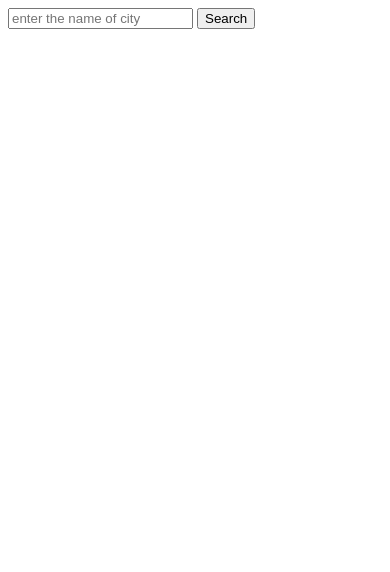
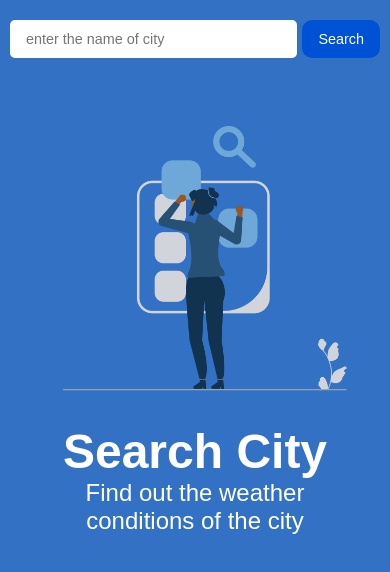
Before and after one commit to hibads12/WEATHER-app, a plain HTML site: page index.html in a window 390 px wide. Drawn offline with Linux system fonts and the light colour scheme.

Commit message:
Add initial design to index: header, search bar, main image and headings

```diff
--- a/index.html
+++ b/index.html
@@ -4,16 +4,19 @@
      <meta charset="UTF-8">
      <meta name="viewport" content="width=device-width, initial-scale=1.0">
      <title>Document</title>
+     <script src="search.js" defer></script>
+     <link rel="stylesheet" href="style.css">
+
 </head>
 <body>
-     <script src="search.js" defer></script>
-     <main>
+    <header>
      <input type="search" placeholder="enter the name of city" id="input-search">
-     <button id="btn">Search</button>
+     <button id="btn" class="">Search</button></header>
+ <main>
+     <img src="image1.webp" alt="">
+     <h1 class="text-3xl font-bold text-blue-600">Search City</h1>
+     <h2>Find out the weather conditions of the city</h2>
      <div id="weather"></div>
 </main>
-<footer>
-
-</footer>
 </body>
 </html>
--- a/search.js
+++ b/search.js
@@ -3,6 +3,9 @@ const API_KEY = "7243524df7ed8da4bf299a49a0c434f2";
 const inputSearch = document.getElementById("input-search");
 const btn = document.getElementById("btn");
 const weather = document.getElementById("weather");
+const header = document.querySelector('header');
+const main = document.querySelector('main');
+
 // Function to fetch weather data from OpenWeather API
 async function fetchweatherdara(city) {
   const apiurl = `https://api.openweathermap.org/data/2.5/weather?q=${city}&appid=${API_KEY}&units=metric`;
@@ -21,7 +24,7 @@ async function fetchweatherdara(city) {
 }
 // Function to display weather data in the page
 function showweather(data) {
-  weather.innerHTML = `
+  main.innerHTML = `
      <h3>${data.name}, ${data.sys.country}</h3>
         <p>🌡️ Temperature: ${data.main.temp} °C</p>
         <p>☁️ Weather: ${data.weather[0].description}</p>
@@ -31,15 +34,21 @@ function showweather(data) {
 // Event listener for the search button
 btn.addEventListener("click", async function () {
   const city = inputSearch.value.trim();
+   header.classList.add('hidden');
   if (city === "") {
+     header.classList.add('hidde');
+    main.classList.add('hidden');
     weather.innerHTML = "please enter the name of city";
     return;
   }
   const data = await fetchweatherdara(city);
 
   if (data) {
+    main.classList.remove('hidden');
     showweather(data);
+
   } else {
+    main.classList.add('hidden');
     weather.innerHTML = "No weather found";
   }
 });
--- /dev/null
+++ b/style.css
@@ -0,0 +1,112 @@
+* {
+  margin: 0;
+  padding: 0;
+  box-sizing: border-box;
+  font-family: 'Poppins', sans-serif;
+}
+
+body {
+  background:rgb(50, 113, 196);
+  color: #fff;
+}
+main {
+  padding: 2rem;
+  border-radius: 20px;
+  text-align: center;
+  width: auto;
+  height: 90vh;
+  margin: 8px;
+}
+
+/* --- Header search bar --- */
+header {
+  display: flex;
+  margin-top: 10px;
+  padding: 10px;
+  gap: 8px;
+}
+
+header input {
+  flex: 1;
+  padding: 0.7rem 1rem;
+  border: none;
+  border-radius: 5px;
+  outline: none;
+  font-size: 1rem;
+}
+
+header button {
+  padding: 0.7rem 1.2rem;
+  border: none;
+  border-radius: 10px;
+  background: #0052d4;
+  color: white;
+  cursor: pointer;
+  transition: 0.3s ease;
+}
+
+header button:hover {
+  background: #4364f7;
+}
+
+/* --- Image style --- */
+main img {
+  width: auto;
+  height: 400px;
+  margin: auto auto;
+  display: block;
+}
+
+/* --- Headings --- */
+main h1 {
+  font-size: 4rem;
+  margin-top: 1rem;
+  font-weight: 700;
+}
+
+main h2 {
+  font-size: 1.5rem;
+  font-weight: 400;
+  margin-bottom: 1.5rem;
+}
+/* Smartphones (max-width: 600px) */
+@media (max-width: 600px) {
+  header {
+    flex-direction: row;
+    gap: 5px;
+  }
+
+  header input {
+    flex: 1;
+    font-size: 0.9rem;
+  }
+
+  header button {
+    flex: 0 0 auto;
+    font-size: 0.9rem;
+    padding: 0.6rem 1rem;
+  }
+}
+
+/* Tablets (max 900px) */
+@media (max-width: 900px) {
+  main h1 {
+    font-size: 3rem;
+  }
+
+  main img {
+    height: 300px;
+  }
+
+  header input {
+    font-size: 0.9rem;
+  }
+
+  header button {
+    font-size: 0.9rem;
+    padding: 0.6rem 1rem;
+  }
+}
+.hidden {
+  display: none !important;
+}
```
Also changed, not shown: image1.webp (added).
